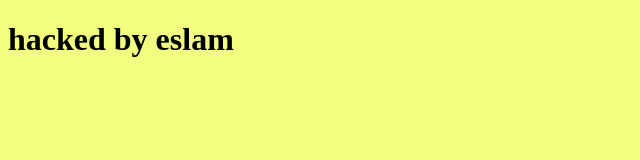
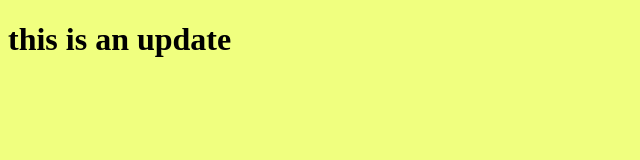
Before and after one commit to erslam-hub/myproject-e, a plain HTML site: page index.html in a window 1280 px wide. Shown: the whole page, without its empty margins (0-640 px from the left). Drawn offline with Linux system fonts and the light colour scheme.

Commit message:
edit the html file

```diff
--- a/index.html
+++ b/index.html
@@ -7,7 +7,7 @@
     <link rel="stylesheet" href="style.css">
 </head>
 <body>
-    <h1>hacked by eslam</h1>
+    <h1>this is an update</h1>
     <script src="app.js"></script>
 </body>
 </html>
```
